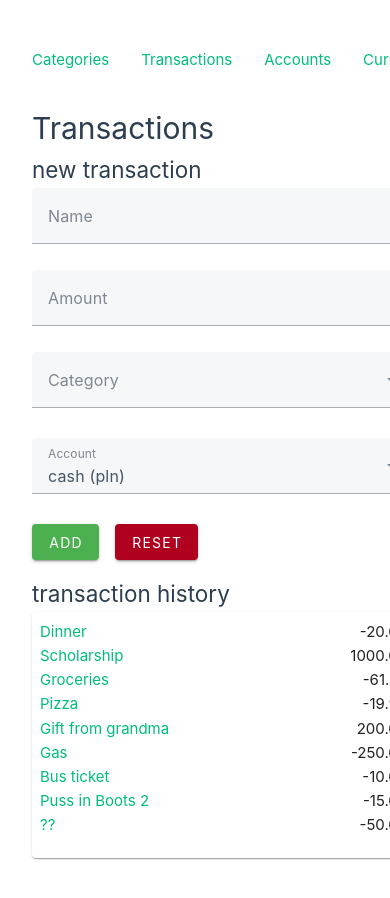
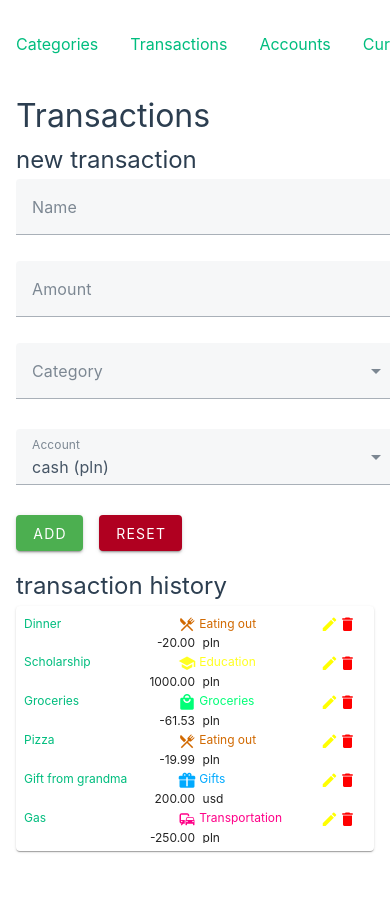
Before and after one commit to FilipTarajko/finance-manager, a Vue app: page /transactions in a window 390 px wide. Shown: the top 898 px of the page. After the commit the page ends 875 px from the top, so only its background shows below. Built offline with nearby package versions, Linux system fonts and the light colour scheme.

Commit message:
Add responsivity to transaction component

```diff
--- a/src/assets/base.css
+++ b/src/assets/base.css
@@ -77,7 +77,6 @@ body {
     'Droid Sans',
     'Helvetica Neue',
     sans-serif;
-  font-size: 15px;
   text-rendering: optimizeLegibility;
   -webkit-font-smoothing: antialiased;
   -moz-osx-font-smoothing: grayscale;
--- a/src/assets/main.css
+++ b/src/assets/main.css
@@ -1,10 +1,11 @@
 @import './base.css';
 
 #app {
+  margin: 0 auto;
+  padding: 1rem;
+  font-weight: normal;
   max-width: 820px;
-  margin: 0 auto;
-  padding: 2rem;
-  font-weight: normal;
+  width: 100%;
 }
 
 a,
@@ -12,7 +13,6 @@ a,
   text-decoration: none;
   color: hsla(160, 100%, 37%, 1);
   transition: 0.4s;
-  /* padding: 10px; */
 }
 
 @media (hover: hover) {
@@ -20,17 +20,3 @@ a,
     background-color: hsla(160, 100%, 37%, 0.2);
   }
 }
-
-/*
-@media (min-width: 1024px) {
-  body {
-    display: flex;
-    place-items: center;
-  }
-
-  #app {
-    display: grid;
-    grid-template-columns: 1fr 1fr;
-    padding: 0 2rem;
-  }
-} */
--- a/src/components/Transactions/TransactionComponent.vue
+++ b/src/components/Transactions/TransactionComponent.vue
@@ -15,22 +15,22 @@ const currenciesStore = useCurrenciesStore();
 
 
 <template>
-  <div style="display: flex; flex-direction: row;">
-    <div style="width: 25%; white-space: nowrap; text-overflow: ellipsis; overflow: hidden;">
+  <div style="display: flex; flex-direction: row; flex-wrap: wrap;">
+    <div id="name">
       <RouterLink :to="{ name: 'transaction', params: { transactionId: transaction.id } }">
         {{ transaction.name }}
       </RouterLink>
     </div>
-    <div style="width: 25%; margin-right: 1ch; text-align: right;">
+    <div id="amount" style="margin-right: 1ch; text-align: right;">
       {{ transaction.amount.toFixed(2) }}
     </div>
-    <div style="width: 13%; white-space: nowrap; text-overflow: ellipsis; overflow: hidden;">
+    <div id="currency">
       {{ currenciesStore.getCurrencyNameByTransaction(transaction) }}
     </div>
-    <div style="width: 30%; white-space: nowrap; text-overflow: ellipsis; overflow: hidden;" :style="{ color: transaction.categoryData.color }">
-        <v-icon :icon="transaction.categoryData.icon" /> {{ transaction.categoryData.name }}
+    <div id="category" :style="{ color: transaction.categoryData.color }">
+      <v-icon :icon="transaction.categoryData.icon" /> {{ transaction.categoryData.name }}
     </div>
-    <div style="width: 7%;">
+    <div id="icons">
       <v-icon @click="showDialog(transaction)" class="edit-button" icon="mdi-pencil" aria-label="edit transaction"
         style="color: yellow" />
       <v-icon icon="mdi-delete" class="remove-button" style="color: red" aria-label="delete transaction"
@@ -38,3 +38,64 @@ const currenciesStore = useCurrenciesStore();
     </div>
   </div>
 </template>
+
+<style scoped>
+div {
+  white-space: nowrap;
+  text-overflow: ellipsis;
+  overflow: hidden;
+}
+
+#name {
+  order: 1;
+  width: 24%;
+}
+
+#amount {
+  order: 2;
+  width: 24%;
+}
+
+#currency {
+  order: 3;
+  width: 13%;
+}
+
+#category {
+  order: 4;
+  width: calc(37% - 6.2ch);
+}
+
+#icons {
+  order: 5;
+  width: 6ch;
+}
+
+@media (max-width: 500px) {
+  div {
+    font-size: 12px;
+  }
+
+  #name {
+    width: 45%;
+  }
+
+  #amount {
+    width: 50%;
+    order: 6;
+  }
+
+  #currency {
+    width: 46%;
+    order: 7;
+  }
+
+  #category {
+    width: calc(55% - 6ch);
+  }
+
+  #icons {
+    width: 6ch;
+  }
+}
+</style>
--- a/src/components/Transactions/TransactionList.vue
+++ b/src/components/Transactions/TransactionList.vue
@@ -27,7 +27,7 @@ const height = computed(() => {
 <template>
   <template v-if="transactions.length">
 
-    <v-card width="760" style="padding: 0.5rem;">
+    <v-card style="padding: 0.5rem;">
       <v-virtual-scroll :height="height" :items="transactions">
         <template v-slot:default="{ item }">
           <TransactionComponent :transaction=item :showDialog=showDialog></TransactionComponent>
```
